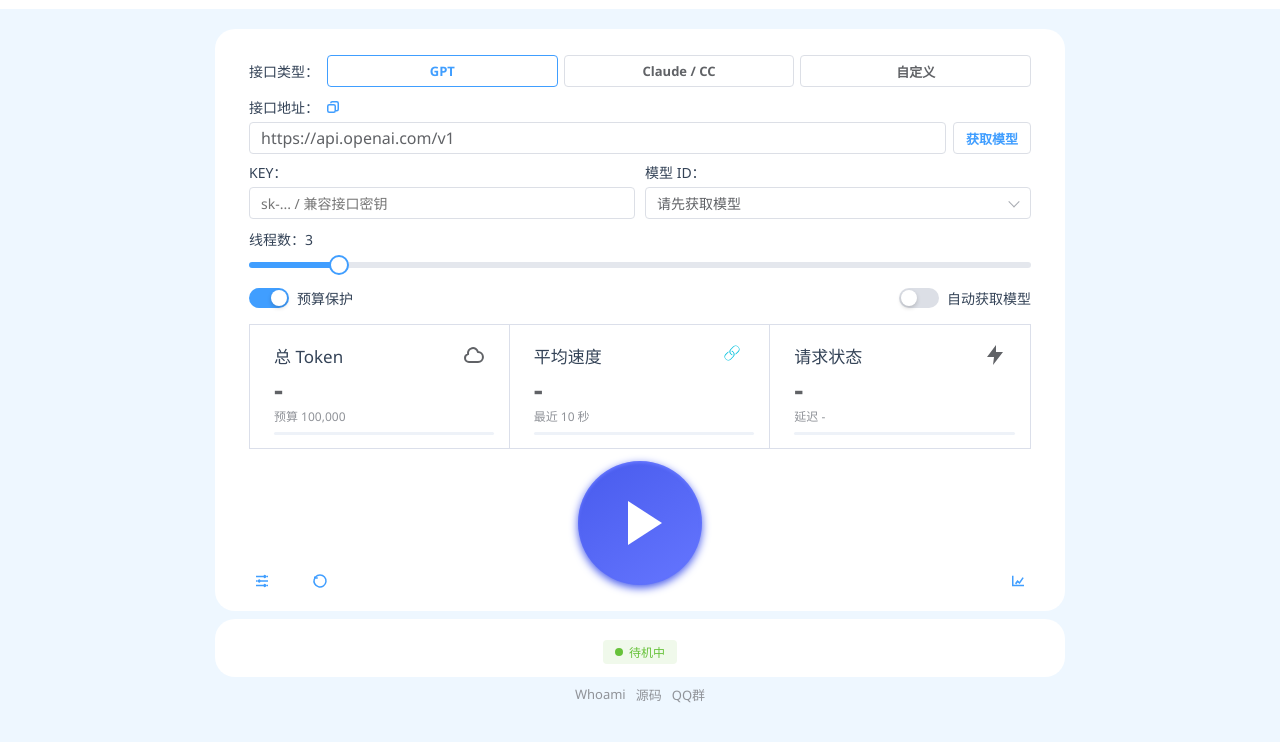
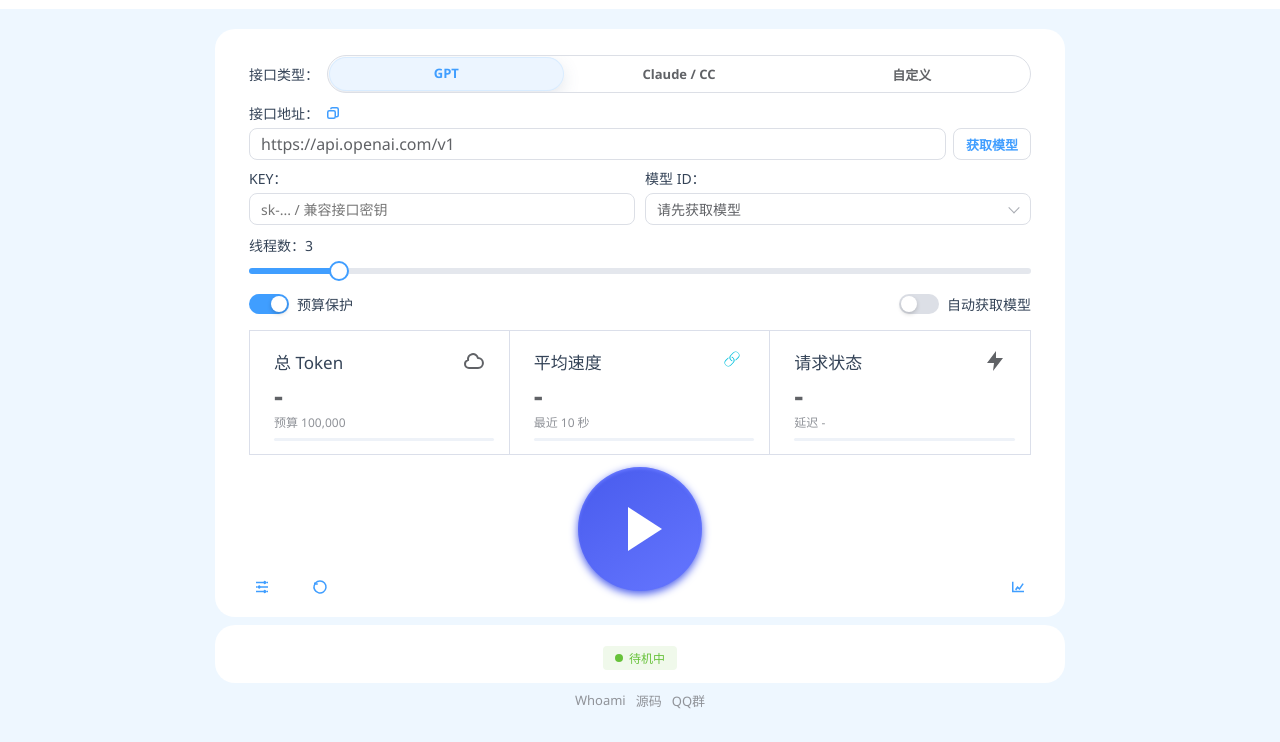
Before and after one commit to gitstq/token-xiaohao, a plain HTML site: page index.html in a window 1280 px wide. Shown: the part 58-800 px from the top of the page. Drawn offline with Linux system fonts and the light colour scheme.

Commit message:
Add animated provider switch

```diff
--- a/index.html
+++ b/index.html
@@ -368,7 +368,7 @@
       width: 100%;
       min-height: 32px;
       border: 1px solid var(--control);
-      border-radius: 4px;
+      border-radius: 8px;
       outline: 0;
       background-color: var(--field-bg);
       color: var(--field-text);
@@ -437,7 +437,7 @@
       align-items: center;
       padding: 0 32px 0 11px;
       border: 1px solid var(--control);
-      border-radius: 4px;
+      border-radius: 8px;
       background: var(--field-bg);
       color: var(--field-text);
       text-align: left;
@@ -484,7 +484,7 @@
       overflow: auto;
       padding: 6px 0;
       border: 1px solid var(--control);
-      border-radius: 4px;
+      border-radius: 8px;
       background: var(--field-bg);
       box-shadow: 0 4px 12px rgba(0, 0, 0, .12);
     }
@@ -526,7 +526,7 @@
       min-height: 32px;
       padding: 0 12px;
       border: 1px solid var(--control);
-      border-radius: 4px;
+      border-radius: 8px;
       background: var(--field-bg);
       color: var(--primary-soft);
       font-size: 13px;
@@ -926,28 +926,63 @@
     }
 
     .provider-row {
+      --provider-index: 0;
+      position: relative;
       display: grid;
       grid-template-columns: repeat(3, minmax(0, 1fr));
-      gap: 6px;
+      gap: 0;
+      min-height: 34px;
+      overflow: hidden;
+      padding: 2px;
+      border: 1px solid var(--control);
+      border-radius: 999px;
+      background: var(--field-bg);
+    }
+
+    .provider-row[data-active-index="1"] {
+      --provider-index: 1;
+    }
+
+    .provider-row[data-active-index="2"] {
+      --provider-index: 2;
+    }
+
+    .provider-thumb {
+      position: absolute;
+      top: 2px;
+      left: 2px;
+      width: calc((100% - 4px) / 3);
+      height: calc(100% - 4px);
+      border-radius: 999px;
+      background: var(--notice-bg);
+      box-shadow: 0 0 0 1px var(--notice-border), 0 6px 18px var(--shadow-soft);
+      transform: translateX(calc(var(--provider-index) * 100%));
+      transition: transform .28s cubic-bezier(.22, 1, .36, 1), background-color .18s ease, box-shadow .18s ease;
     }
 
     .segment {
+      position: relative;
+      z-index: 1;
       min-height: 32px;
-      border: 1px solid var(--control);
-      border-radius: 4px;
-      background: var(--field-bg);
+      border: 0;
+      border-radius: 999px;
+      background: transparent;
       color: var(--field-text);
       font-size: 13px;
       font-weight: 600;
       overflow: hidden;
       text-overflow: ellipsis;
       white-space: nowrap;
-      transition: border-color .18s ease, color .18s ease;
+      transition: color .18s ease, transform .18s ease;
+    }
+
+    .segment:hover {
+      color: var(--primary-soft);
     }
 
     .segment.active {
-      border-color: var(--primary-soft);
       color: var(--primary-soft);
+      transform: translateY(-1px);
     }
 
     .notice {
@@ -1309,7 +1344,8 @@
       <form class="settings" id="configForm">
         <div class="home-provider">
           <span class="font-background">接口类型：</span>
-          <span class="provider-row" role="tablist" aria-label="接口类型">
+          <span class="provider-row" id="providerRow" role="tablist" aria-label="接口类型" data-active-index="0">
+            <span class="provider-thumb" aria-hidden="true"></span>
             <button class="segment active" type="button" data-provider="openai">GPT</button>
             <button class="segment" type="button" data-provider="claude">Claude / CC</button>
             <button class="segment" type="button" data-provider="custom">自定义</button>
@@ -1545,6 +1581,7 @@
       providerButtons.forEach((button) => {
         button.classList.toggle("active", button.dataset.provider === provider);
       });
+      $("providerRow").dataset.activeIndex = String(Math.max(0, providerButtons.findIndex((button) => button.dataset.provider === provider)));
       $("modelName").value = defaults[provider].model;
       syncModelSelect();
       addEvent("Mode", `接口已切换为 ${provider === "openai" ? "GPT" : provider === "claude" ? "Claude / CC" : "自定义"}`);
```
